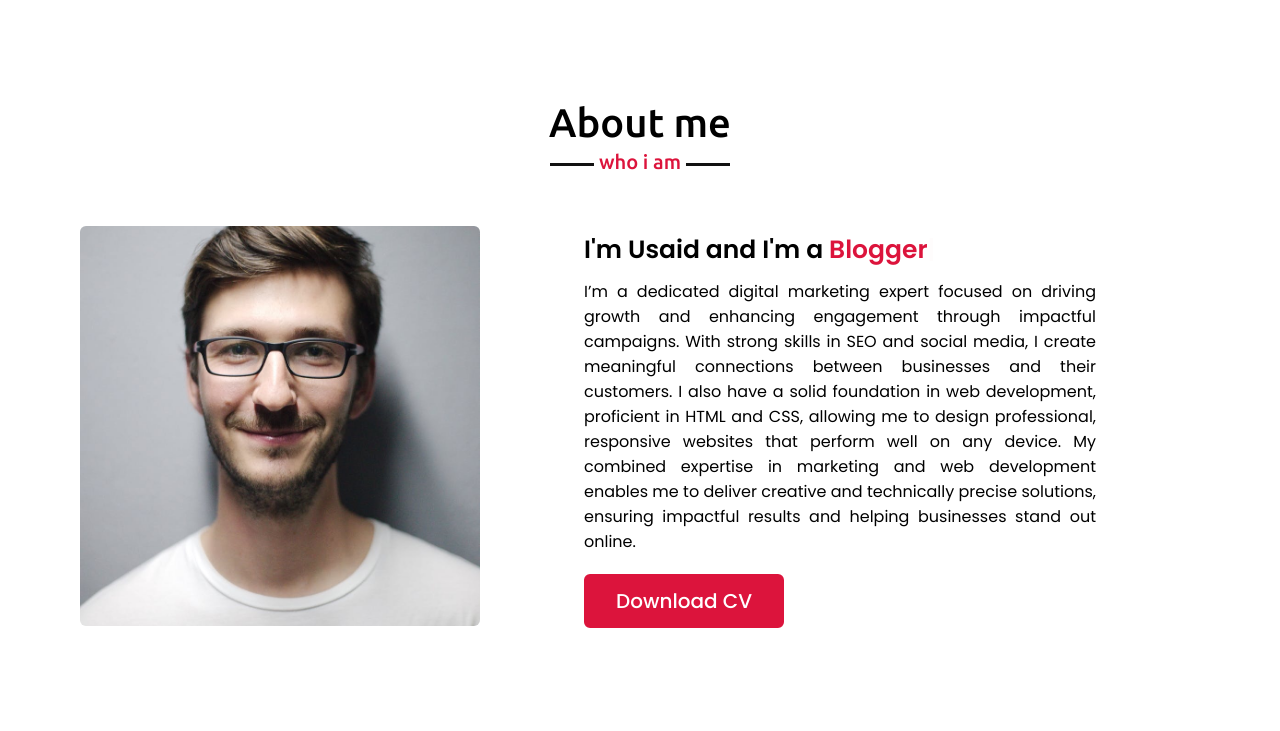
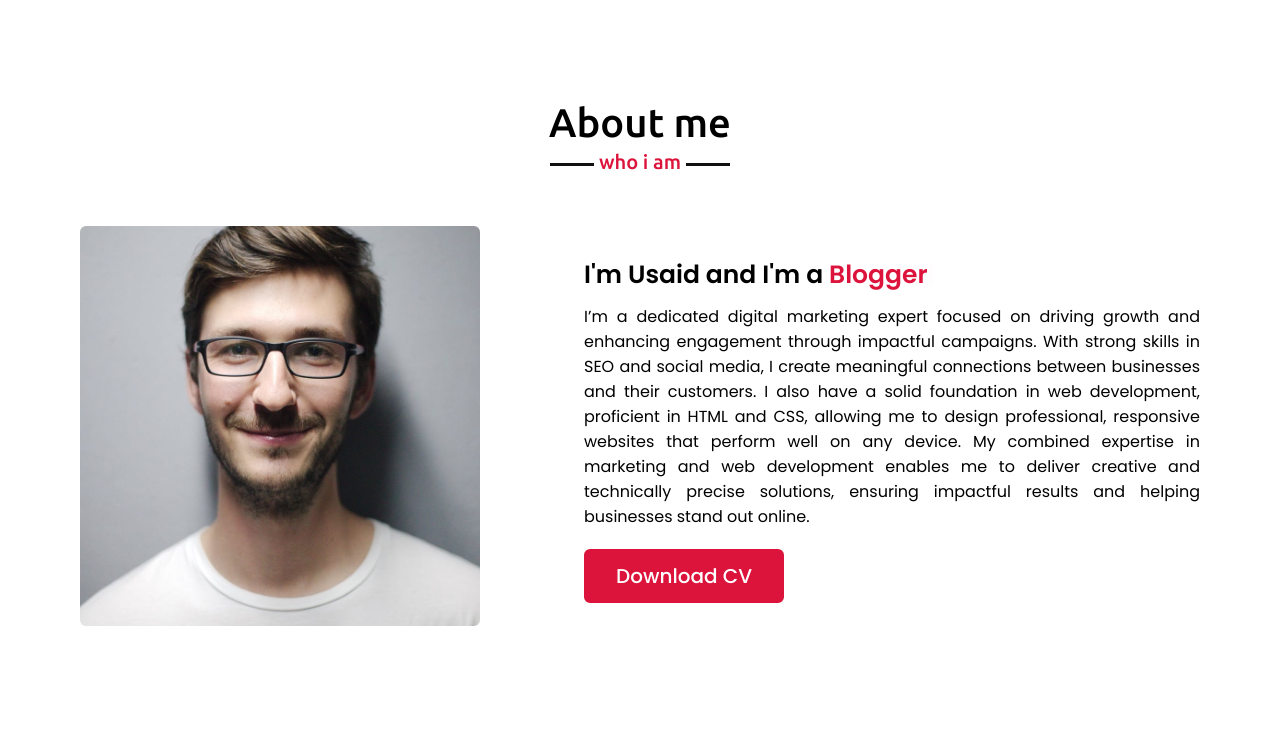
Before and after one commit to usaid4796/My-Portfolio, a plain HTML site: page index.html in a window 1280 px wide. Shown: the part 800-1531 px from the top of the page. Drawn offline with nearby package versions, Linux system fonts and the light colour scheme.

Commit message:
Update style.css

```diff
--- a/style.css
+++ b/style.css
@@ -239,7 +239,6 @@ section .title::after{
 }
 .about .about-content .right p{
     text-align: justify;
-    width: 32rem;
 }
 .about .about-content .right a{
     display: inline-block;
```
